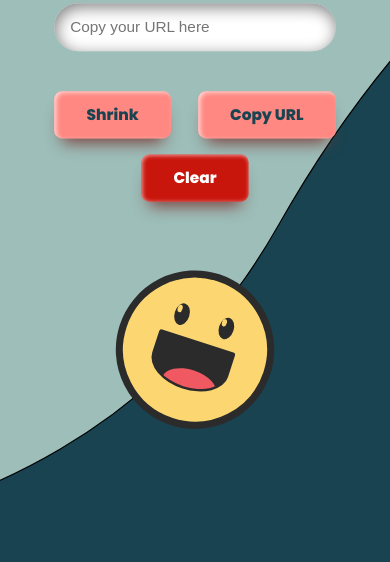
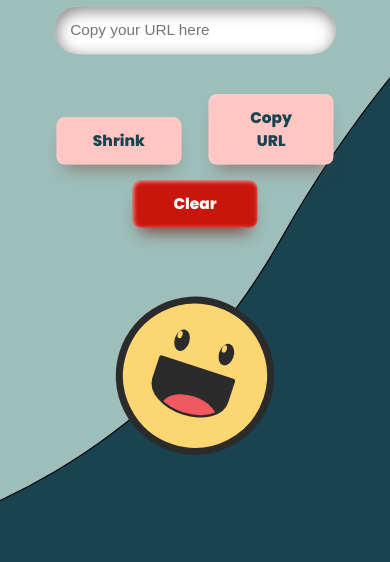
Before and after one commit to alexisss1928/URLshortener, a website: page index.html in a window 390 px wide. Shown: the part 229-791 px from the top of the page. Drawn offline with Linux system fonts and the light colour scheme.

Commit message:
Estilos botones 2

```diff
--- a/style.css
+++ b/style.css
@@ -255,19 +255,8 @@ footer img {
     margin: 0;
   }
   button {
-    background-color: #ff8882;
-    color: #194350;
-    padding: 15px 40px;
-    margin: auto 15px;
-    border-radius: 10px;
-    border: none;
-    font-family: "Poppins", sans-serif;
-    font-weight: 800;
-    font-size: 1.2rem;
-    box-shadow: 0px 15px 20px -10px #7b3f3c, inset 3px 2px 5px #ffd2d0;
-  }
-  button {
     margin: 0 15px 20px 15px;
+    width: 40%;
   }
   #wrapper {
     transform: scale(0.8);
```
